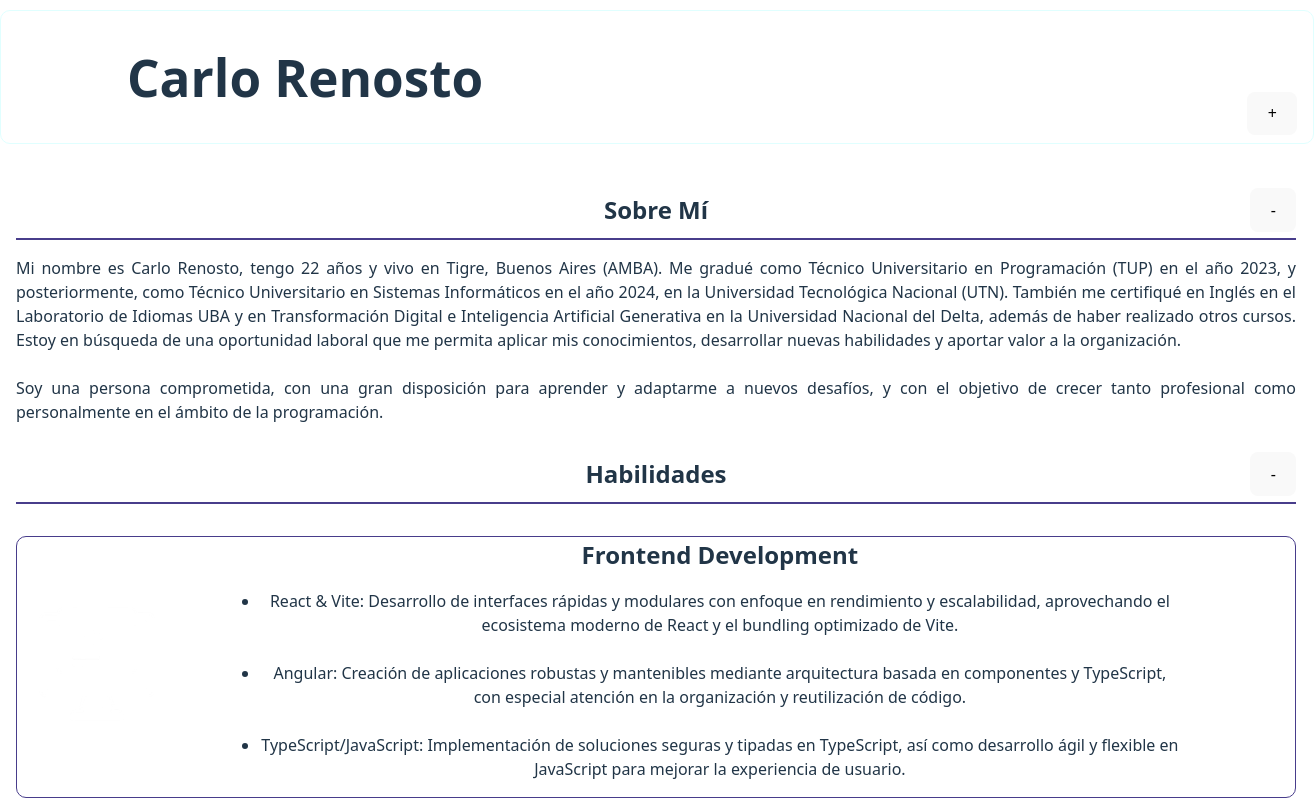
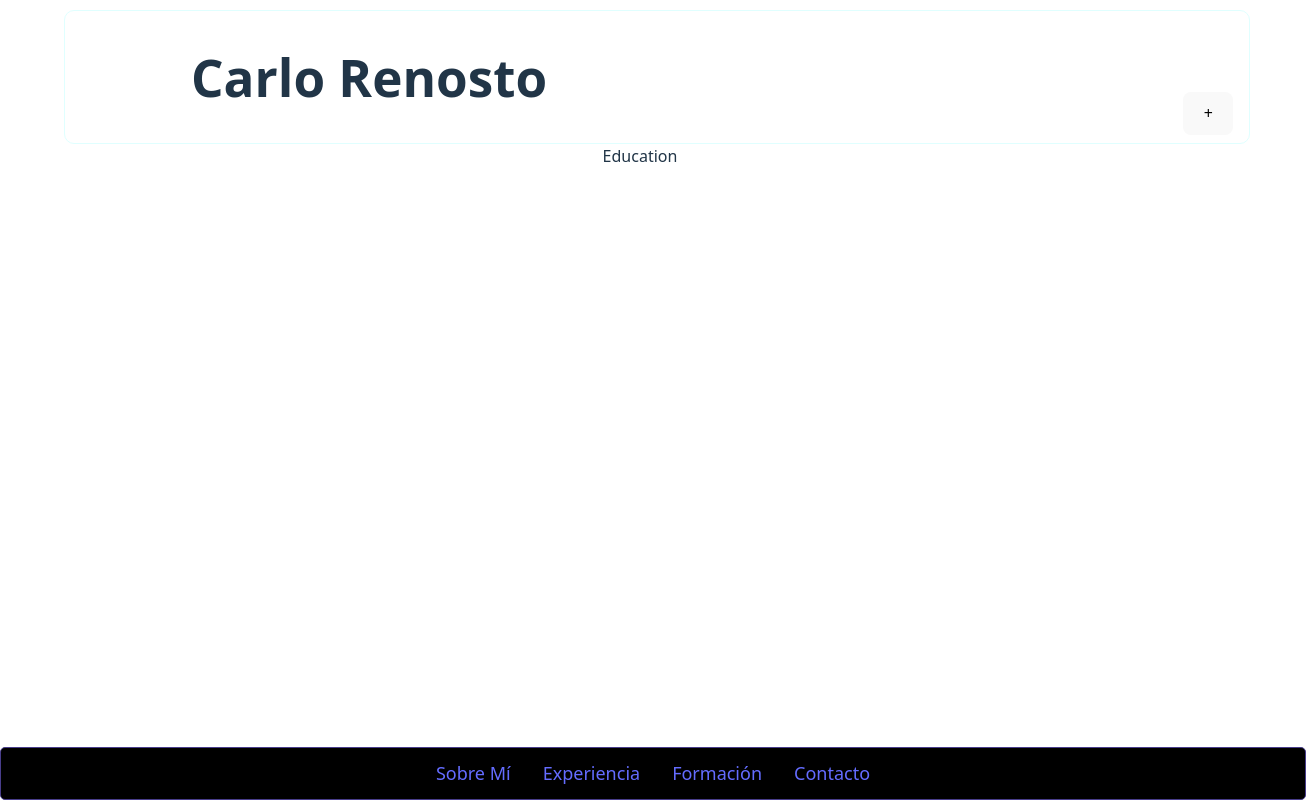
Before and after one commit to carlo-renosto/portfolio-react, a React (Vite) app: page /education in a window 1280 px wide. Shown: the top 802 px of the page, 1314 px wide, since content can reach past the window. Built offline with nearby package versions, Linux system fonts and the light colour scheme.

Commit message:
Añadir componente Footer y routing

```diff
--- a/package.json
+++ b/package.json
@@ -11,7 +11,8 @@
   },
   "dependencies": {
     "react": "^19.1.1",
-    "react-dom": "^19.1.1"
+    "react-dom": "^19.1.1",
+    "react-router-dom": "^7.8.2"
   },
   "devDependencies": {
     "@eslint/js": "^9.33.0",
--- a/src/App.scss
+++ b/src/App.scss
@@ -1,6 +1,5 @@
 #root {
-  width: 100%;
-  max-width: 1280px;
+  width: 90%;
   margin: 0 auto;
   text-align: center;
 }
--- a/src/App.tsx
+++ b/src/App.tsx
@@ -1,8 +1,21 @@
+import { BrowserRouter, Route, Routes } from 'react-router-dom'
 import './App.scss'
 import Home from './pages/Home/Home'
+import Experience from './pages/Experience/Experience'
+import Education from './pages/Education/Education'
+import Contact from './pages/Contact/Contact'
 
 function App() {
-  return <Home />
+  return (
+    <BrowserRouter>
+      <Routes>
+        <Route path="/" element={<Home />}/>
+        <Route path="/experience" element={<Experience />}/>
+        <Route path="/education" element={<Education />}/>
+        <Route path="/contact" element={<Contact />}/>
+      </Routes>
+    </BrowserRouter>
+  )
 }
 
 export default App
--- /dev/null
+++ b/src/components/Footer/Footer.module.scss
@@ -0,0 +1,20 @@
+
+.footer {
+    width: 100%;
+      position: fixed;
+    bottom: 0;
+    left: 0;
+    display: flex;
+    padding: 0.75rem;
+    justify-content: center;
+    align-items: center;
+    background-color: black;
+    border: 1px solid darkslateblue;
+    border-radius: 5px;
+}
+
+.link {
+    padding: 1rem;
+    font-size: large;
+    text-decoration: none;
+}
--- /dev/null
+++ b/src/components/Footer/Footer.tsx
@@ -0,0 +1,18 @@
+
+import { Link } from "react-router-dom";
+import styles from './Footer.module.scss';
+
+function Footer() {
+    return (
+        <footer className={styles.footer}>
+            <nav>
+                <Link className={styles.link} to="/">Sobre Mí</Link>
+                <Link className={styles.link} to="/experience">Experiencia</Link>
+                <Link className={styles.link} to="/education">Formación</Link>
+                <Link className={styles.link} to="/contact">Contacto</Link>
+            </nav>
+        </footer>
+    )
+}
+
+export default Footer;
--- /dev/null
+++ b/src/pages/Contact/Contact.tsx
@@ -0,0 +1,14 @@
+import Footer from "../../components/Footer/Footer";
+import Header from "../../components/Header/Header";
+
+const Contact = () => {
+    return (
+        <div>
+            <Header />
+            Contacto
+            <Footer />
+        </div>
+    )
+}
+
+export default Contact;
--- /dev/null
+++ b/src/pages/Education/Education.tsx
@@ -0,0 +1,14 @@
+import Footer from "../../components/Footer/Footer"
+import Header from "../../components/Header/Header"
+
+const Education = () => {
+    return (
+        <div>
+            <Header />
+            Education
+            <Footer />
+        </div>
+    )
+}
+
+export default Education;
--- /dev/null
+++ b/src/pages/Experience/Experience.tsx
@@ -0,0 +1,14 @@
+import Footer from "../../components/Footer/Footer"
+import Header from "../../components/Header/Header"
+
+const Experience = () => {
+    return(
+        <div>
+            <Header />
+            Experience
+            <Footer />
+        </div>
+    )
+}
+
+export default Experience;
--- a/src/pages/Home/Home.tsx
+++ b/src/pages/Home/Home.tsx
@@ -3,6 +3,7 @@ import AboutLanguages from "../../components/Body/About/AboutLanguages/AboutLang
 import AboutMe from "../../components/Body/About/AboutMe/AboutMe.tsx";
 import AboutSkills from "../../components/Body/About/AboutSkills/AboutSkills.tsx";
 import Dashboard from "../../components/Dashboard/Dashboard.tsx";
+import Footer from "../../components/Footer/Footer.tsx";
 import Header from "../../components/Header/Header.tsx";
 
 const Home = () => {
@@ -15,6 +16,7 @@ const Home = () => {
                 <AboutLanguages />
                 <AboutFrameworks />
             </Dashboard>
+            <Footer />
         </div>
     )
 }
```
Also changed, not shown: 1 other file (tests, documents, lock files or other folders).
